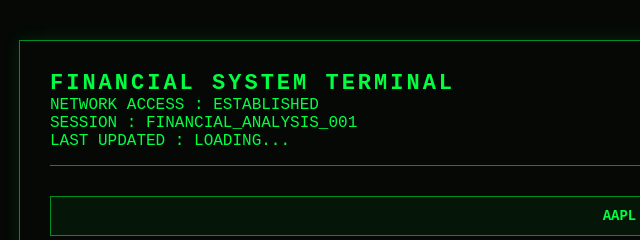
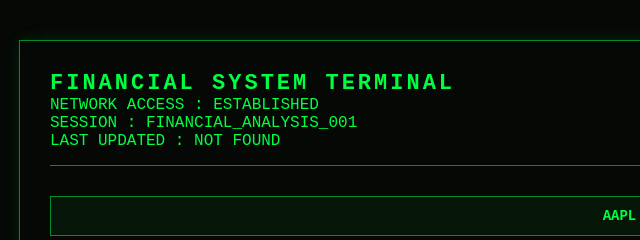
Before and after one commit to n1ghtway/NP-Finance-Project-, a plain HTML site: page financial-analysis.html in a window 1280 px wide. Shown: the top 240 px of the page, 165-805 px from the left. Drawn offline with Linux system fonts and the light colour scheme.

Commit message:
Update financial-analysis.html

```diff
--- a/financial-analysis.html
+++ b/financial-analysis.html
@@ -61,7 +61,7 @@
             <div class="title">FINANCIAL SYSTEM TERMINAL</div>
             <div>NETWORK ACCESS : ESTABLISHED</div>
             <div>SESSION : FINANCIAL_ANALYSIS_001</div>
-            <div>LAST UPDATED : <span id="update-date">LOADING...</span></div>
+            <div>LAST UPDATED : NOT FOUND </div>
         </div>
 
         <!-- Ticker -->
```
